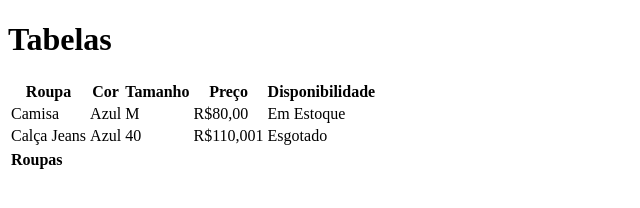
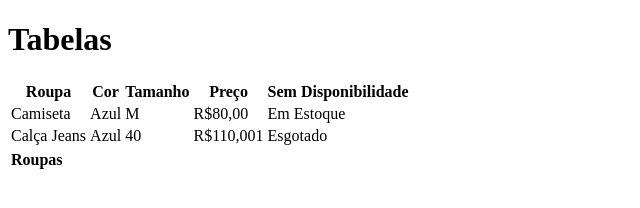
Before and after one commit to Lucaszanin/aula-tabela, a plain HTML site: page index.html in a window 1280 px wide. Shown: the full height of the page, 0-640 px from the left. Drawn offline with Linux system fonts and the light colour scheme.

Commit message:
Alterações na Tabela

```diff
--- a/index.html
+++ b/index.html
@@ -14,10 +14,10 @@
          <th>Cor</th>
          <th>Tamanho</th>
          <th>Preço</th>
-         <th>Disponibilidade</th>
+         <th>Sem Disponibilidade</th>
      </tr>
      <tr>
-         <td>Camisa</td>
+         <td>Camiseta</td>
          <td>Azul</td>
          <td>M</td>
          <td>R$80,00</td>
```
